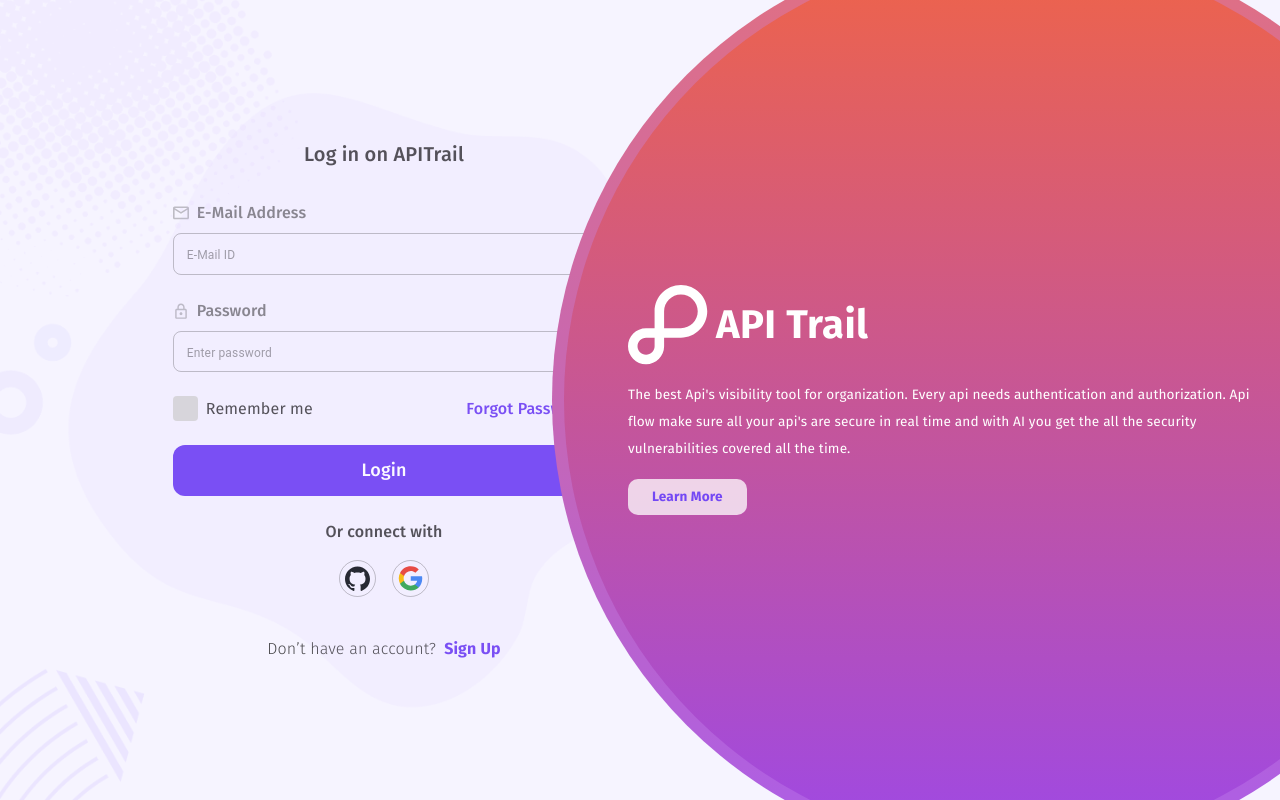
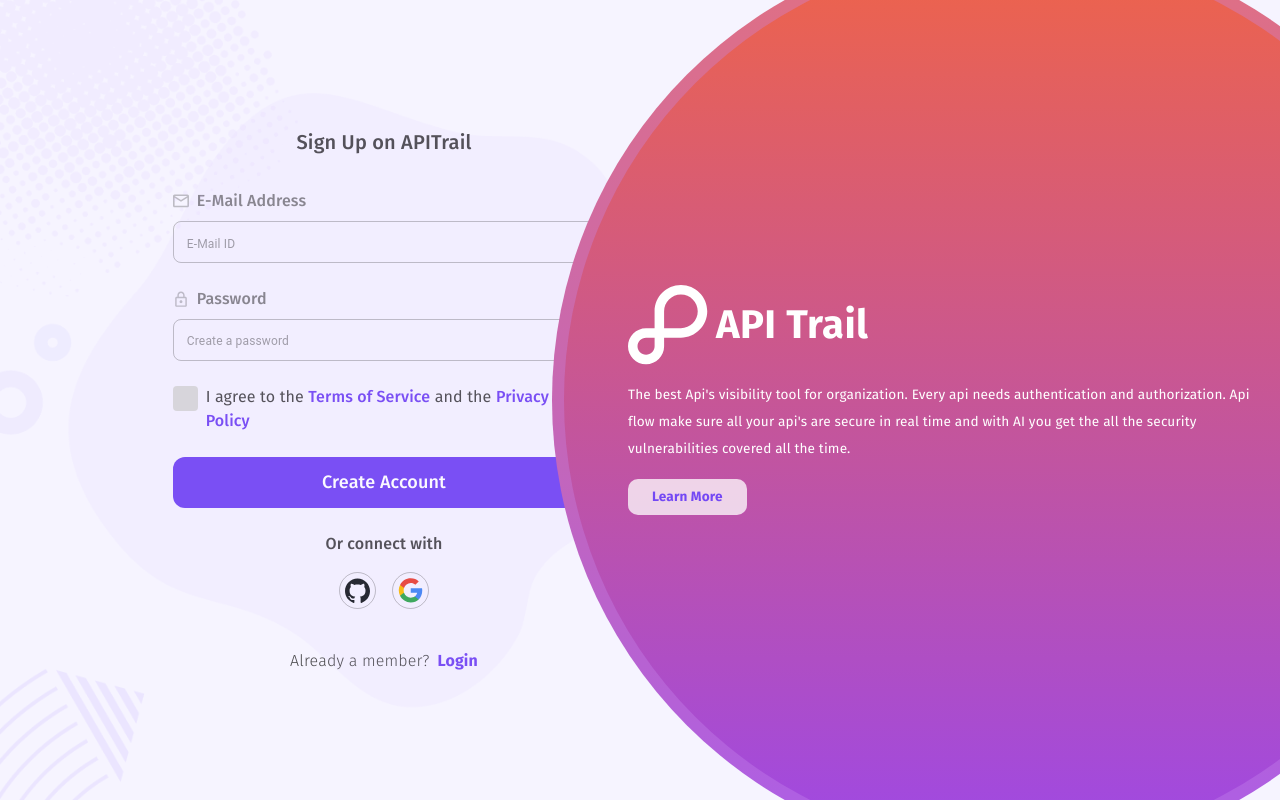
Before and after one commit to sundaresanRedsco/test_next_js, a Next.js app: page /signin in a window 1280 px wide. Built offline with nearby package versions, Linux system fonts and the light colour scheme; no server answers.

Commit message:
minor fix

```diff
--- a/src/components/signInUp/signin/index.tsx
+++ b/src/components/signInUp/signin/index.tsx
@@ -2,27 +2,20 @@
 import { Box, useTheme } from "@mui/material";
 import { useState } from "react";
 import SignInUpTypography from "@/components/signInUp/SignInUpTypography";
-
 import SignInUpLayout from "@/layouts/SignInUpLayout";
 import { globalTranslate, signInUpTranslate } from "@/helpers/helpersFunctions";
 import SignInUpInputField from "../SignInUpInputField";
 import SignInUpCheckBox from "../SignInUpCheckBox";
-import { StyledLink } from "@/styles/signInUp";
 import SignInUpButton from "../SignInUpButton";
 import { emailPattern } from "@/utilities/regex";
-import { useDispatch } from "react-redux";
-import { login } from "@/redux/loginReducer";
-
-// And then use it like this:
-
-export default function SignIn() {
+export default function SignUp() {
   const theme = useTheme();
-  const dispatch = useDispatch<any>();
   const [email, setEmail] = useState("");
   const [password, setPassword] = useState("");
   const [emailErr, setEmailErr] = useState("");
   const [passwordErr, setPasswordErr] = useState("");
-  const [rememberMe, setRememberMe] = useState(false);
+  const [acceptTerms, setAcceptTerms] = useState(false);
+
   const inputFields = [
     {
       label: globalTranslate(`EMAIL_LABEL`, "sigInUpConstants"),
@@ -36,7 +29,7 @@
     {
       label: globalTranslate(`PASSWORD_LABEL`, "sigInUpConstants"),
       placeholder: globalTranslate(
-        `signin.PASSWORD_PLACEHOLDER`,
+        `signup.PASSWORD_PLACEHOLDER`,
         "sigInUpConstants"
       ),
       value: password,
@@ -71,44 +64,42 @@
     return isValid;
   };
 
-  function loginHandler(): any {
+  function signUpHandler(): any {
     if (!validateForm()) return;
     // setIsLoading(true);
 
     let token_type = "null";
     let token = "null";
     let invitations_token = "null";
-    dispatch(
-      login({
-        email: email,
-        password: password,
-        token_type,
-        token,
-        invitations_token,
-      })
-    )
-      .unwrap()
-      .then((res: any) => {
-        if (res) {
-        }
-      })
-      .catch((err: any) => {
-        setEmailErr("");
-        setPasswordErr("");
-      });
+    // dispatch(
+    //   login({
+    //     email: email,
+    //     password: password,
+    //     token_type,
+    //     token,
+    //     invitations_token,
+    //   })
+    // )
+    //   .unwrap()
+    //   .then((res: any) => {
+    //     if (res) {
+    //     }
+    //   })
+    //   .catch((err: any) => {
+    //     setEmailErr("");
+    //     setPasswordErr("");
+    //   });
   }
 
   return (
-    <SignInUpLayout
-      type={globalTranslate(`signin.LAYOUT_TYPE`, "sigInUpConstants")}
-    >
+    <SignInUpLayout type="signup">
       {inputFields.map((elem, index) => {
         return (
           <SignInUpInputField
             key={index}
             label={elem.label}
             placeholder={elem.placeholder}
-            value={elem.value}
+            value={email}
             onChange={elem.onChange}
             type={elem.type}
             error={elem.error}
@@ -127,44 +118,56 @@
           alignItems: "center",
         }}
       >
-        <Box
-          sx={{
-            display: "flex",
-            alignItems: "center",
-          }}
-        >
+        <Box sx={{ display: "flex", alignItems: "start" }}>
           <SignInUpCheckBox
-            checked={rememberMe}
-            onChange={() => setRememberMe(!rememberMe)}
+            checked={acceptTerms}
+            onChange={() => setAcceptTerms(!acceptTerms)}
+            sx={{
+              mt: 0.2,
+            }}
           />
           <SignInUpTypography
-            text={globalTranslate(`signin.REMEMBER_ME`, "sigInUpConstants")}
+            text={""}
             // variant="sm"
+            color={theme.apiTrail.signInUp.TextTertiary}
+            fontWeight="xs"
             fontSize={{
               xl: globalTranslate("fontSize.sm", "signInUpStyleConstants"),
               xs: globalTranslate("fontSize.xs1", "signInUpStyleConstants"),
             }}
-            color={theme.apiTrail.signInUp.TextTertiary}
-            fontWeight="xs"
+            isMixedText={{
+              start: globalTranslate(
+                `signup.MIXED_TEXT.start`,
+                "sigInUpConstants"
+              ),
+              between: globalTranslate(
+                `signup.MIXED_TEXT.between`,
+                "sigInUpConstants"
+              ),
+              text1: globalTranslate(
+                `signup.MIXED_TEXT.text1`,
+                "sigInUpConstants"
+              ),
+              text2: globalTranslate(
+                `signup.MIXED_TEXT.text2`,
+                "sigInUpConstants"
+              ),
+              link1: globalTranslate(
+                `signup.MIXED_TEXT.link1`,
+                "sigInUpConstants"
+              ),
+              link2: globalTranslate(
+                `signup.MIXED_TEXT.link2`,
+                "sigInUpConstants"
+              ),
+            }}
           />
         </Box>
-        <StyledLink
-          href={globalTranslate(`signin.CHECK_BOX_ROUTE`, "sigInUpConstants")}
-          sx={{
-            fontSize: {
-              xl: "1.25rem",
-              xs: globalTranslate("fontSize.xs1", "signInUpStyleConstants"),
-            },
-          }}
-        >
-          {globalTranslate(`signin.FORGOT_PASSWORD`, "sigInUpConstants")}
-        </StyledLink>
       </Box>
-
       <SignInUpButton
-        text={signInUpTranslate(`signin.BUTTON`, "sigInUpConstants")}
+        text={signInUpTranslate(`signup.BUTTON`, "sigInUpConstants")}
         onClick={() => {
-          loginHandler();
+          signUpHandler();
         }}
       />
     </SignInUpLayout>
```
